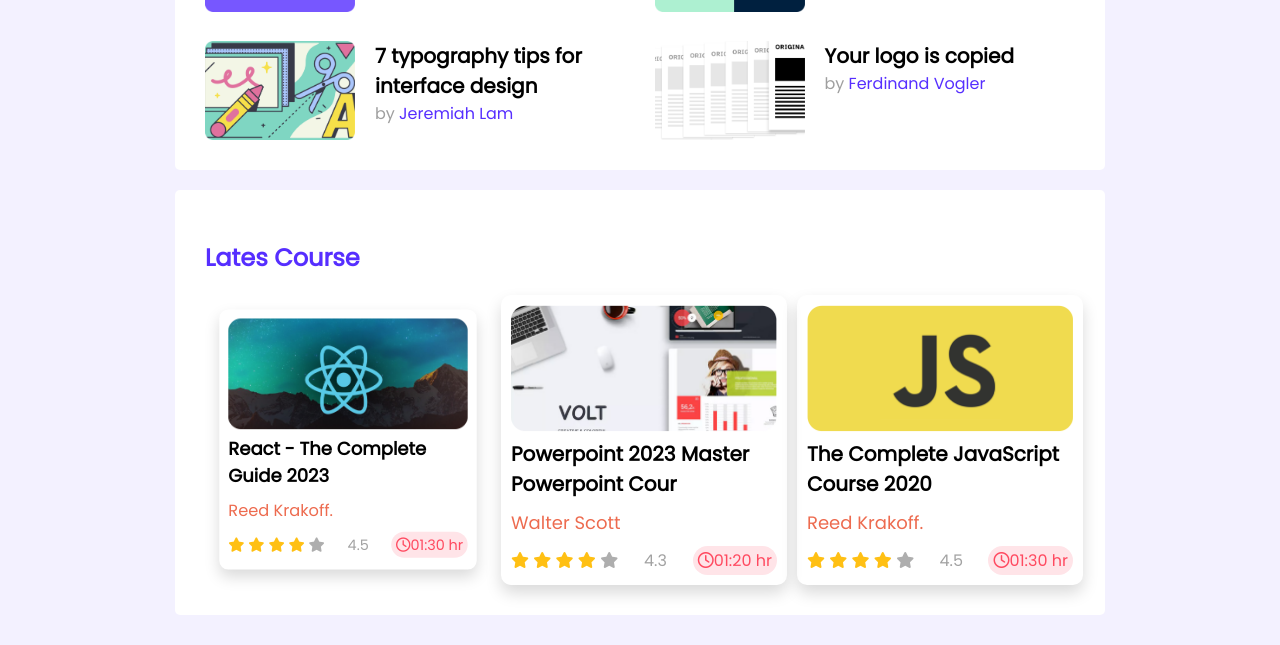
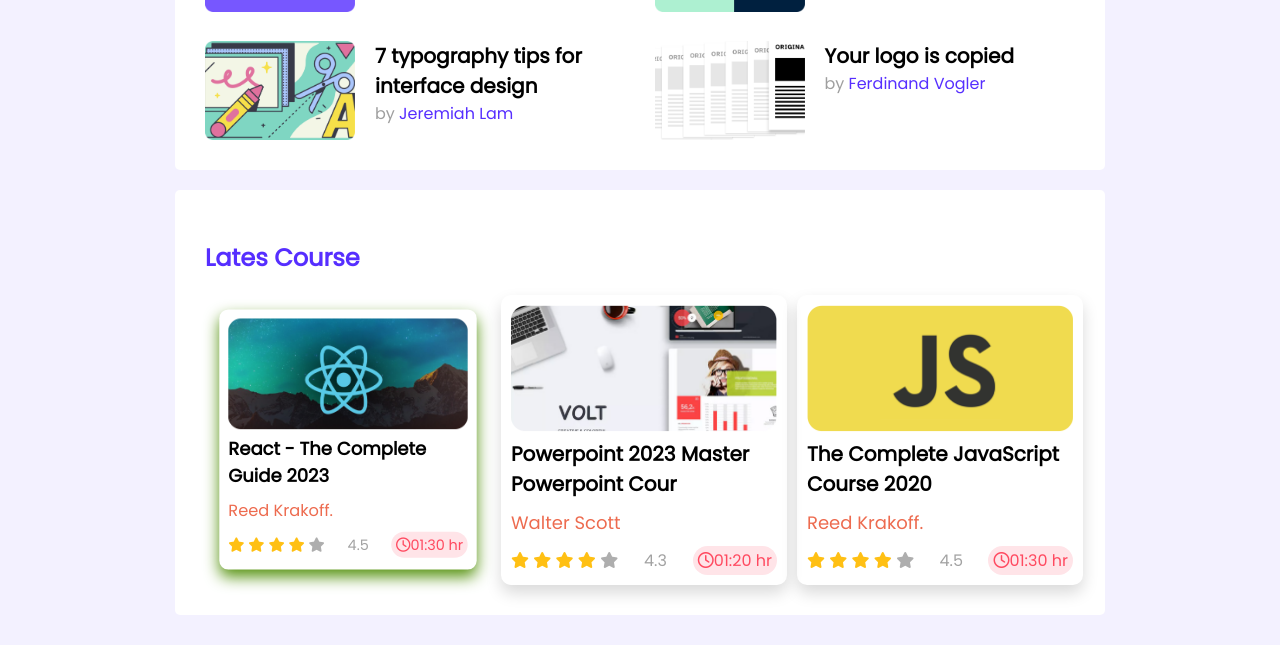
Before and after one commit to Pranto-Hossain-73/leaderboard, a plain HTML site: page index.html in a window 1280 px wide. In both pictures the pointer is over the element 348 px from the left and 1009 px from the top of the page. Shown: the part 570-1215 px from the top of the page. Drawn offline with Linux system fonts and the light colour scheme.

Commit message:
responsib

```diff
--- a/style.css
+++ b/style.css
@@ -134,6 +134,7 @@
 }
 .lates:hover{
     transform :scale(0.9);
+    box-shadow:  0 .5rem 1rem rgb(85, 146, 14);
 }
 .lates img{
     width: 266px;
```
